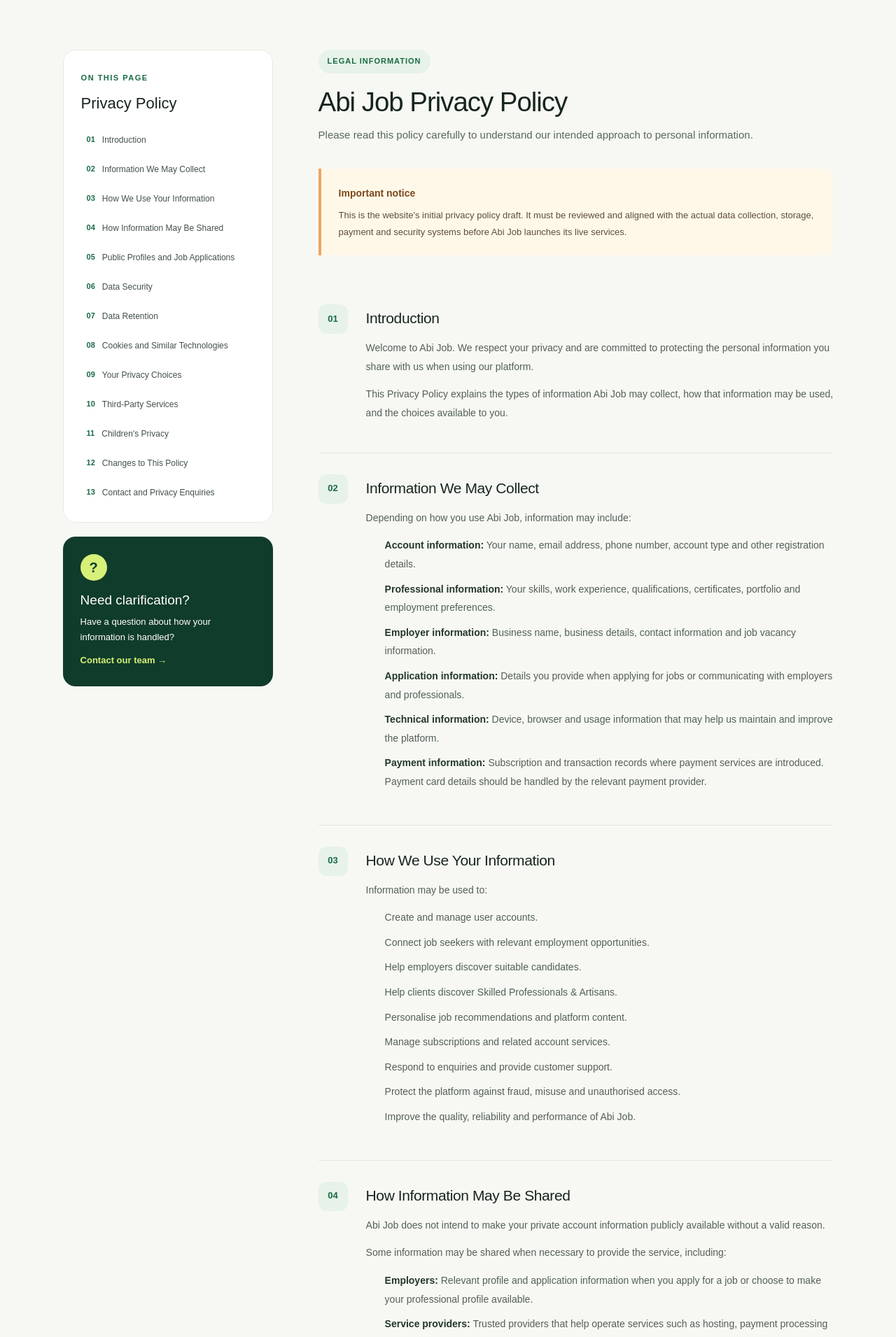
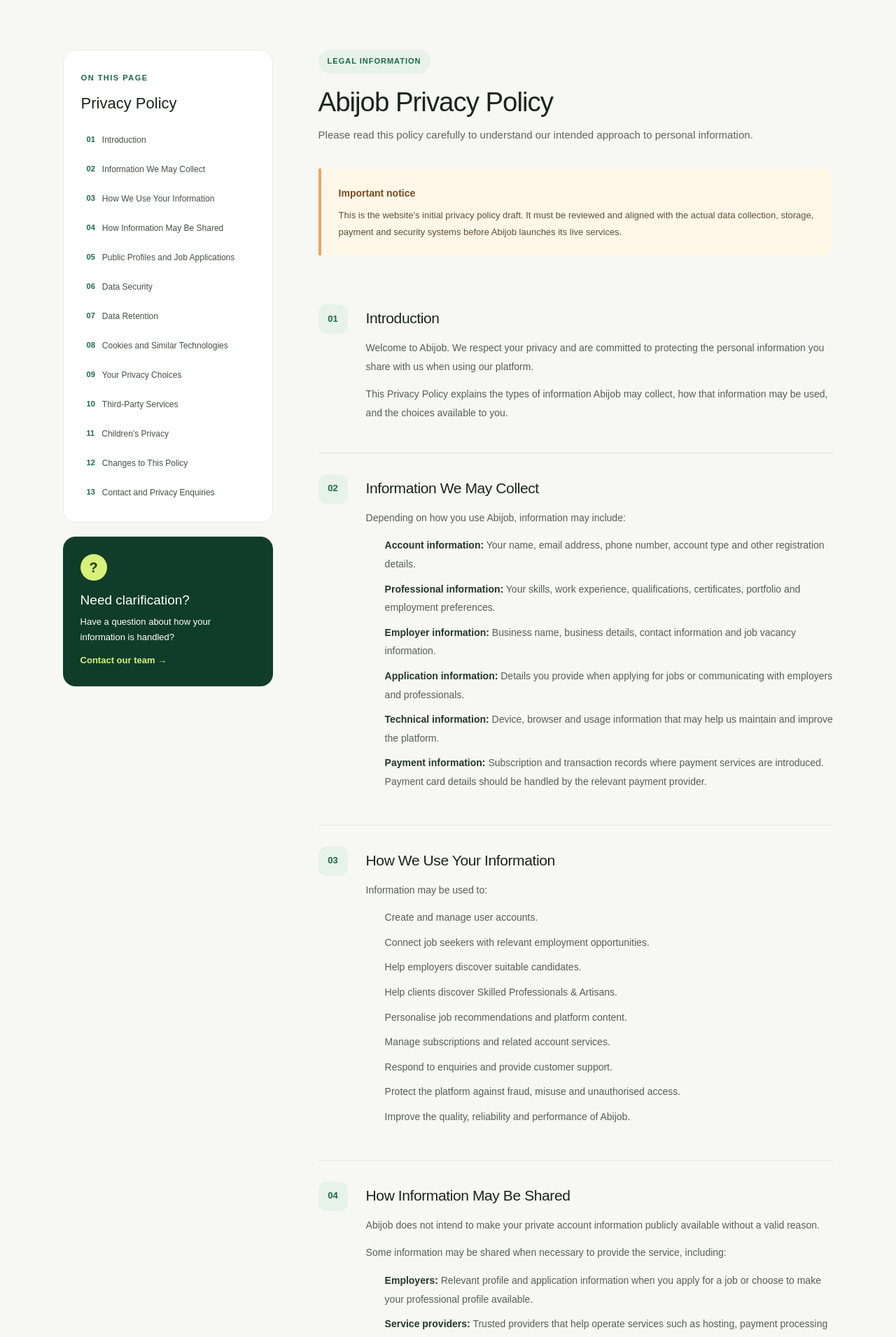
Before and after one commit to nwaezeakumicah-coder/Abijob1, a Next.js app: page /privacy in a window 1280 px wide. Shown: the part 720-2631 px from the top of the page at 70% size. Built offline with nearby package versions, Linux system fonts and the light colour scheme; no server answers.

Commit message:
Standardize Abijob brand spelling

```diff
--- a/app/privacy/page.tsx
+++ b/app/privacy/page.tsx
@@ -11,12 +11,12 @@ const sections = [
     content: (
       <>
         <p>
-          Welcome to Abi Job. We respect your privacy and are committed to
+          Welcome to Abijob. We respect your privacy and are committed to
           protecting the personal information you share with us when using our
           platform.
         </p>
         <p>
-          This Privacy Policy explains the types of information Abi Job may
+          This Privacy Policy explains the types of information Abijob may
           collect, how that information may be used, and the choices available
           to you.
         </p>
@@ -28,7 +28,7 @@ const sections = [
     title: "Information We May Collect",
     content: (
       <>
-        <p>Depending on how you use Abi Job, information may include:</p>
+        <p>Depending on how you use Abijob, information may include:</p>
         <ul>
           <li>
             <strong>Account information:</strong> Your name, email address,
@@ -75,7 +75,7 @@ const sections = [
           <li>Manage subscriptions and related account services.</li>
           <li>Respond to enquiries and provide customer support.</li>
           <li>Protect the platform against fraud, misuse and unauthorised access.</li>
-          <li>Improve the quality, reliability and performance of Abi Job.</li>
+          <li>Improve the quality, reliability and performance of Abijob.</li>
         </ul>
       </>
     ),
@@ -86,7 +86,7 @@ const sections = [
     content: (
       <>
         <p>
-          Abi Job does not intend to make your private account information
+          Abijob does not intend to make your private account information
           publicly available without a valid reason.
         </p>
         <p>
@@ -122,7 +122,7 @@ const sections = [
     content: (
       <>
         <p>
-          Abi Job may allow users to create professional profiles containing
+          Abijob may allow users to create professional profiles containing
           information such as skills, work experience, qualifications and
           portfolios.
         </p>
@@ -183,7 +183,7 @@ const sections = [
     content: (
       <>
         <p>
-          Abi Job may use cookies or similar technologies to support essential
+          Abijob may use cookies or similar technologies to support essential
           website functions, remember preferences, understand platform usage
           and improve the user experience.
         </p>
@@ -222,7 +222,7 @@ const sections = [
     content: (
       <>
         <p>
-          Abi Job may integrate with external services such as payment
+          Abijob may integrate with external services such as payment
           providers, analytics services and other technology partners.
         </p>
         <p>
@@ -238,7 +238,7 @@ const sections = [
     title: "Children's Privacy",
     content: (
       <p>
-        Abi Job is intended for people who are legally eligible to use the
+        Abijob is intended for people who are legally eligible to use the
         employment and professional services offered on the platform. We do not
         knowingly seek to collect personal information from children in
         violation of applicable law.
@@ -250,7 +250,7 @@ const sections = [
     title: "Changes to This Policy",
     content: (
       <p>
-        We may update this Privacy Policy as Abi Job develops, introduces new
+        We may update this Privacy Policy as Abijob develops, introduces new
         features or responds to changes in applicable laws. Any updated version
         should be published on this page with a revised effective date.
       </p>
@@ -295,7 +295,7 @@ export default function PrivacyPage() {
 
             <p>
               We believe that finding opportunities should not mean giving up
-              control of your personal information. Learn how Abi Job intends
+              control of your personal information. Learn how Abijob intends
               to handle and protect your data.
             </p>
 
@@ -342,7 +342,7 @@ export default function PrivacyPage() {
             <div className="privacy-document">
               <div className="privacy-document-heading">
                 <span className="privacy-document-tag">LEGAL INFORMATION</span>
-                <h2>Abi Job Privacy Policy</h2>
+                <h2>Abijob Privacy Policy</h2>
                 <p>
                   Please read this policy carefully to understand our intended
                   approach to personal information.
@@ -354,7 +354,7 @@ export default function PrivacyPage() {
                 <p>
                   This is the website's initial privacy policy draft. It must
                   be reviewed and aligned with the actual data collection,
-                  storage, payment and security systems before Abi Job launches
+                  storage, payment and security systems before Abijob launches
                   its live services.
                 </p>
               </div>
```
